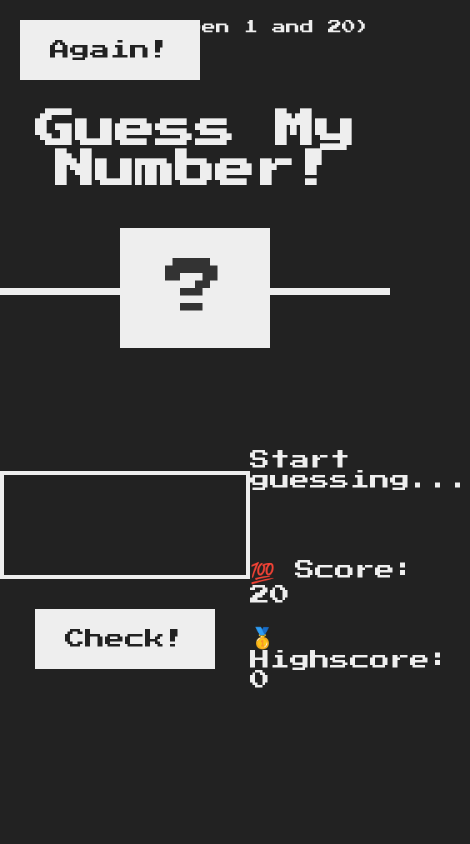
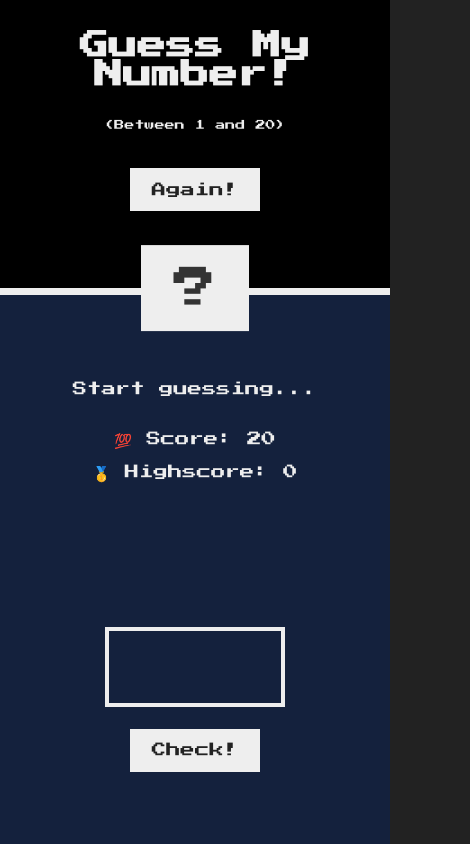
Before and after one commit to AndrewEmeg/Number-Guessing-Game, a plain HTML site: page index.html in a window 390 px wide. Shown: the whole page, 470 px wide, since content can reach past the window. Drawn offline with Linux system fonts and the light colour scheme.

Commit message:
Update style.css

```diff
--- a/style.css
+++ b/style.css
@@ -1,4 +1,4 @@
-@import url('https://fonts.googleapis.com/css?family=Press+Start+2P&display=swap');
+@import url("https://fonts.googleapis.com/css?family=Press+Start+2P&display=swap");
 
 * {
   margin: 0;
@@ -12,7 +12,7 @@ html {
 }
 
 body {
-  font-family: 'Press Start 2P', sans-serif;
+  font-family: "Press Start 2P", sans-serif;
   color: #eee;
   background-color: #222;
   /* background-color: #60b347; */
@@ -34,14 +34,14 @@ main {
 }
 
 .left {
-  width: 52rem;
+  max-width: 52rem;
   display: flex;
   flex-direction: column;
   align-items: center;
 }
 
 .right {
-  width: 52rem;
+  max-width: 52rem;
   font-size: 2rem;
 }
 
@@ -117,3 +117,68 @@ h1 {
 .label-score {
   margin-bottom: 2rem;
 }
+
+@media (max-width: 28em) {
+  html {
+    font-size: 45%;
+  }
+  main {
+    /* display: block; */
+    background-color: #14213d;
+    display: grid;
+    grid-template-columns: 1fr;
+    max-width: 100%;
+  }
+  .left {
+    grid-row: 2;
+    text-align: center;
+    display: flex;
+    align-items: center;
+    max-width: 100%;
+  }
+  .right {
+    display: grid;
+    max-width: 100%;
+    grid-template-columns: 1fr;
+    justify-items: center;
+    /* align-items: center; */
+  }
+  .message {
+    margin-top: 2rem;
+    margin-bottom: 4rem;
+    height: 3rem;
+  }
+  header {
+    display: grid;
+    grid-template-columns: 1fr;
+    grid-template-rows: 2.5fr 1fr 2.5fr;
+    justify-items: center;
+    align-items: center;
+    background-color: black;
+  }
+
+  .between {
+    position: static;
+    top: 2rem;
+    right: 2rem;
+    align-self: self-start;
+  }
+
+  .again {
+    position: static;
+    align-self: self-start;
+
+    top: 2rem;
+    left: 2rem;
+  }
+  h1 {
+    font-size: 4rem;
+    text-align: center;
+    position: static;
+    width: 100%;
+    top: 52%;
+    left: 50%;
+    transform: none;
+    /* padding: 2rem 0; */
+  }
+}
```
